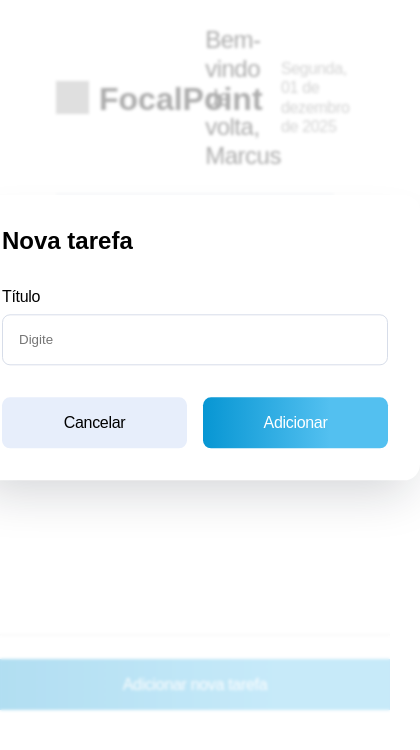
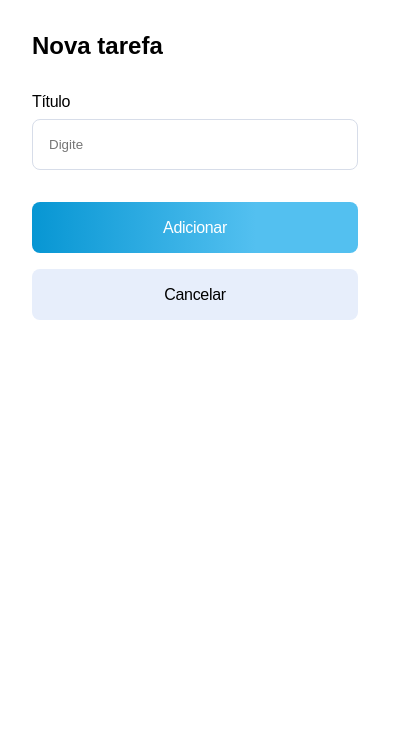
Before and after one commit to Diegoh-dev/legaplan, a Next.js app: page / in a window 390 px wide. Both pictures are taken after a click on the button "Adicionar nova tarefa". Shown: the top 750 px of the page, 420 px wide, since content can reach past the window. Built offline with nearby package versions, Linux system fonts and the light colour scheme; grey boxes are pictures that could not be loaded.

Commit message:
iniciando responsividade;

```diff
--- a/app/src/components/Card/Card.tsx
+++ b/app/src/components/Card/Card.tsx
@@ -7,6 +7,7 @@ export function Card() {
   const [openModal,setOpenModal] = useState(false);
   return (
     <>
+    {/* colocar uma posição relativa a  ModalComponent*/}
      {openModal && (
         <>
           <div className={styles.overlay}></div>
--- a/app/src/components/Card/card.module.scss
+++ b/app/src/components/Card/card.module.scss
@@ -51,3 +51,11 @@
 // .card:hover{
 //     background: rgba(247, 249, 253, 1);
 // }
+
+
+
+@media (max-width: 600px){
+    .overlay{
+            display: none !important;
+    }
+}
--- a/app/src/components/Header/stylesHeader.module.scss
+++ b/app/src/components/Header/stylesHeader.module.scss
@@ -2,6 +2,8 @@
     display: flex;
     align-items: center;
     justify-content: space-between;
+    flex-wrap: wrap;
+    gap: 8px;
 
 
     .logo{
--- a/app/src/components/Modal/styleModal.module.scss
+++ b/app/src/components/Modal/styleModal.module.scss
@@ -74,3 +74,79 @@
         background: linear-gradient(90deg, #D30707 0%, #F05353 68.65%);
     }
 }
+
+
+
+@media (max-width: 600px){
+    .container{
+        width:100%;
+        height: 100%;
+        left: inherit;
+        top: inherit;
+        transform: inherit;
+        border-radius: inherit;
+    }
+
+    .containerInputs{
+        display: flex;
+        flex-direction: column;
+
+        label{
+            font-size: 16px;
+            font-weight: 400;
+            line-height: 19.36px;
+            letter-spacing: -0.02em;
+            color: rgba(0, 0, 0, 1);
+            margin: 32px 0 8px 0;
+        }
+
+        input{
+            width: 100%;
+            height: 51px;
+            border: 1px solid rgba(215, 221, 233, 1);
+            padding: 16px;
+            border-radius: 8px ;
+            outline: none;
+            margin-bottom: 32px;
+        }
+    }
+
+    .containerButton{
+        display: flex;
+        align-items: center;
+        flex-direction: column-reverse;
+        justify-content: space-between;
+        gap: 16px;
+
+        .buttons,.cancel,.add,.remove{
+            width: 100%;
+            height: 51px;
+            padding: 16px 24px 16px 24px;
+            border-radius: 8px;
+            border: none;
+            outline: none;
+
+            font-weight: 400;
+            line-height: 19.36px;
+            letter-spacing: -0.02em;
+            cursor: pointer;
+            color: rgba(255, 255, 255, 1);
+            font-size: 16px;
+
+
+        }
+
+        .cancel{
+           background: rgba(231, 238, 251, 1);
+           color:rgba(0, 0, 0, 1) ;
+        }
+
+        .add{
+            background: linear-gradient(90deg, #0796D3 0%, #53C0F0 68.65%);
+        }
+
+        .remove{
+            background: linear-gradient(90deg, #D30707 0%, #F05353 68.65%);
+        }
+    }
+}
--- a/app/style.module.scss
+++ b/app/style.module.scss
@@ -10,10 +10,14 @@
         margin-top: 40px;
 
         .cardContainer{
+            overflow-y: scroll;
             border: 1px solid  rgba(234, 236, 240, 1);
             width: 450px;
+            // max-width: 450px;
+            // min-width: 272px;
             box-shadow: 0px 1px 2px 0px rgba(16, 24, 40, 0.05);
             min-height: 400px;
+            height:400px;
             border-radius: 16px;
             padding: 32px;
             display: flex;
@@ -70,3 +74,68 @@
         backdrop-filter: blur(1.8px); // Aplica o desfoque
         z-index: 999; // Garante que o overlay fique acima do conteúdo
       }
+
+
+      @media (max-width: 600px) {
+
+        .container{
+            margin: 24px;
+        }
+
+        .cardContainer{
+            overflow-y: scroll;
+            border: 1px solid  rgba(234, 236, 240, 1);
+            width: 272px !important;
+            // max-width: 450px;
+            // min-width: 272px;
+            box-shadow: 0px 1px 2px 0px rgba(16, 24, 40, 0.05);
+            min-height: 400px;
+            height:400px;
+            border-radius: 16px;
+            padding: 32px;
+            display: flex;
+            flex-direction: column;
+            align-items: center;
+
+
+            .title{
+                // font-family: Inter Tight;
+                font-size: 16px;
+                font-weight: 400;
+                line-height: 19.36px;
+                letter-spacing: -0.02em;
+                color: rgba(0, 0, 0, 0.54);
+
+
+
+            }
+
+
+
+        }
+
+        .button{
+            width: 272px !important;
+            height: 51px;
+            padding: 16px 24px 16px 24px;
+            border-radius: 8px ;
+            outline: none;
+            border: none;
+            margin-top: 24px;
+            background: linear-gradient(90deg, #0796D3 0%, #53C0F0 68.65%);
+            cursor: pointer;
+
+            span{
+                font-size: 16px;
+                font-weight: 500;
+                line-height: 19.36px;
+                letter-spacing: -0.02em;
+                color: #fff;
+            }
+
+        }
+
+            .overlay{
+                    display: none !important;
+            }
+      }
```
